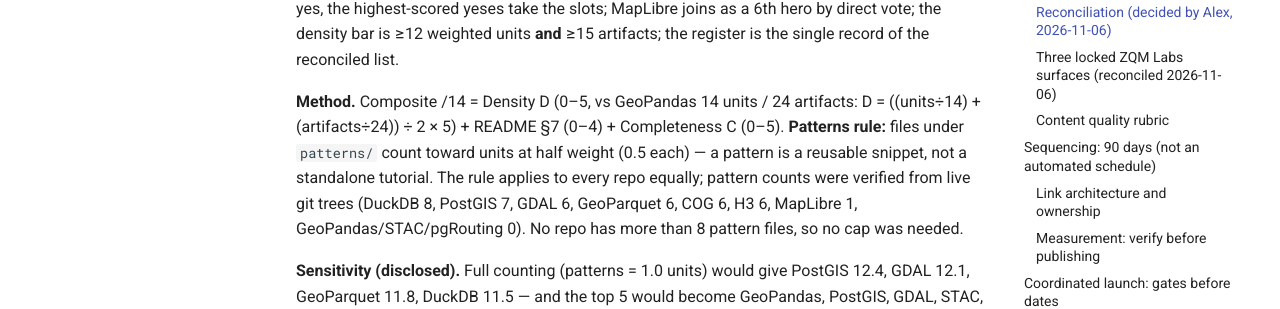
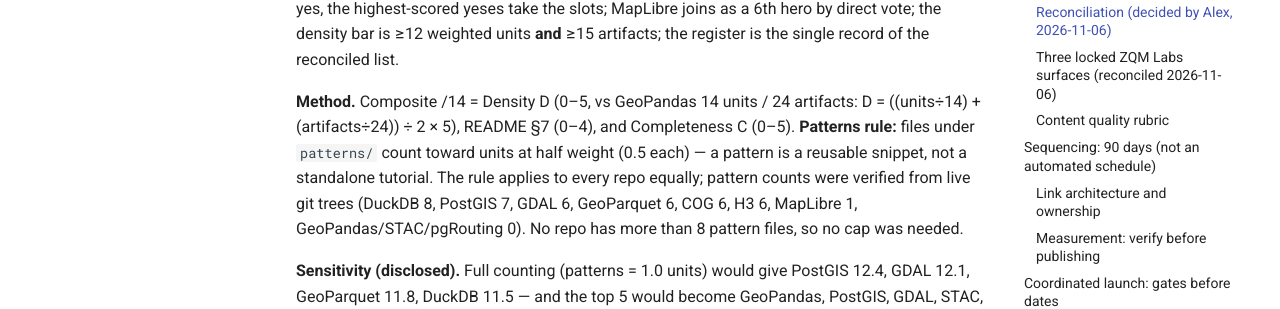
Before and after one commit to ZQM-Computing/geospatial-cookbooks, an MkDocs documentation site: the page built from docs/hero-cookbook-90-day-register.md, in a window 1280 px wide and 900 px high, scrolled down 1892 px. Shown: the part 168-477 px from the top of the window. Built offline with MkDocs 1.6.1 and Material for MkDocs 9.7.7, drawn with Linux system fonts in a browser that asks for light colours; comment, search, counter and statistics services are not loaded.

Commit message:
Fix markdownlint: drop leading '+' that set list style to plus (MD004/MD032)

```diff
--- a/docs/hero-cookbook-90-day-register.md
+++ b/docs/hero-cookbook-90-day-register.md
@@ -53,8 +53,8 @@
 reconciled list.
 
 **Method.** Composite /14 = Density D (0–5, vs GeoPandas 14 units /
-24 artifacts: D = ((units÷14) + (artifacts÷24)) ÷ 2 × 5) + README §7 (0–4)
-+ Completeness C (0–5). **Patterns rule:** files under `patterns/` count
+24 artifacts: D = ((units÷14) + (artifacts÷24)) ÷ 2 × 5), README §7 (0–4),
+and Completeness C (0–5). **Patterns rule:** files under `patterns/` count
 toward units at half weight (0.5 each) — a pattern is a reusable snippet,
 not a standalone tutorial. The rule applies to every repo equally; pattern
 counts were verified from live git trees (DuckDB 8, PostGIS 7, GDAL 6,
```
